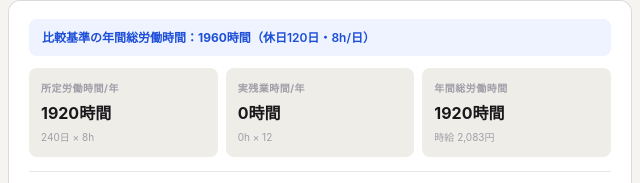
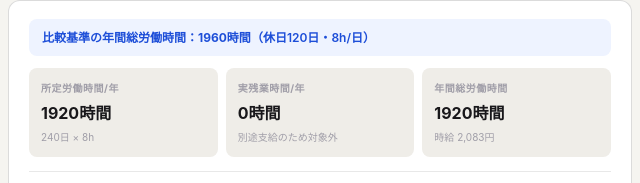
Before and after one commit to towalbsora-collab/salary-simulator, a plain HTML site: page index.html in a window 1280 px wide. Shown: the part 921-1104 px from the top of the page, 320-960 px from the left. Drawn offline with Linux system fonts and the light colour scheme.

Commit message:
Treat input annual as actual total pay incl. OT; exclude full-OT hours from denominator instead of estimating premium pay

```diff
--- a/index.html
+++ b/index.html
@@ -220,7 +220,7 @@ select:focus { border-color: var(--accent); outline: none; }
         <div class="field" style="margin-bottom:12px;">
           <label>残業代の支給タイプ</label>
           <select id="ot_type">
-            <option value="full" selected>全額別途支給（年収に残業代は含まない）</option>
+            <option value="full" selected>全額別途支給（年収には実際に支払われた残業代も込み）</option>
             <option value="minashi">みなし残業あり（一定時間分は年収に含まれる）</option>
             <option value="none">残業代なし（サービス残業）</option>
           </select>
@@ -302,7 +302,7 @@ select:focus { border-color: var(--accent); outline: none; }
       <div class="row-item"><span class="rl">年間休日（入力値）</span><span class="rv" id="ri-holiday">—</span></div>
       <div class="row-item" id="ri-paid-row" style="display:none"><span class="rl">有給取得日数<span class="badge badge-green">加算</span></span><span class="rv" id="ri-paid">—</span></div>
       <div class="row-item"><span class="rl">年収（入力値）</span><span class="rv" id="ri-net-annual-input">—</span></div>
-      <div class="row-item" id="ri-otpay-row" style="display:none"><span class="rl">残業代（別途支給・概算）<span class="badge badge-green">加算</span></span><span class="rv" id="ri-otpay">—</span></div>
+      <div class="row-item" id="ri-otpay-row" style="display:none"><span class="rl">残業時間（別途支給分）<span class="badge badge-green">分母から除外</span></span><span class="rv" id="ri-otpay">—</span></div>
       <div class="row-item"><span class="rl">計算に使う年収</span><span class="rv" id="ri-net-annual">—</span></div>
       <div class="row-item"><span class="rl">実効年間休日</span><span class="rv" id="ri-eff-holiday">—</span></div>
       <div class="row-item"><span class="rl">所定労働日数 × 所定労働時間</span><span class="rv" id="ri-fixed-h">—</span></div>
@@ -377,20 +377,19 @@ function calc() {
   const effHoliday = H + paidDays;
   const fixedDays = 365 - effHoliday;
   const fixedHours = fixedDays * wh;
-  const baseRate = fixedHours > 0 ? annual / fixedHours : 0;
 
-  let minashiHYear = 0, netOtHours = 0, otPayYear = 0;
+  let minashiHYear = 0, netOtHours = 0, otExcludedHours = 0;
   if (otType === 'minashi') {
     minashiHYear = minashiH * 12;
     netOtHours = Math.max(otH, minashiH) * 12;
   } else if (otType === 'full') {
-    netOtHours = otH * 12;
-    otPayYear = baseRate * 1.25 * netOtHours;
+    netOtHours = 0;
+    otExcludedHours = otH * 12;
   } else {
     netOtHours = otH * 12;
   }
 
-  const netAnnual = annual + otPayYear;
+  const netAnnual = annual;
   const totalHours = fixedHours + netOtHours;
   const baseFixedDays = 365 - H0;
   const baseTotalHours = baseFixedDays * wh0;
@@ -413,7 +412,7 @@ function calc() {
   document.getElementById('bd-fixed').textContent = Math.round(fixedHours)+'時間';
   document.getElementById('bd-fixed-s').textContent = Math.round(fixedDays)+'日 × '+wh+'h';
   document.getElementById('bd-ot').textContent = r1(netOtHours)+'時間';
-  document.getElementById('bd-ot-s').textContent = otType==='full' ? otH+'h × 12' : otType==='minashi' ? 'max('+otH+', '+minashiH+')h × 12' : otH+'h × 12（無給）';
+  document.getElementById('bd-ot-s').textContent = otType==='full' ? '別途支給のため対象外' : otType==='minashi' ? 'max('+otH+', '+minashiH+')h × 12' : otH+'h × 12（無給）';
   document.getElementById('bd-total').textContent = r1(totalHours)+'時間';
   document.getElementById('bd-rate').textContent = Math.round(hourRate).toLocaleString('ja-JP')+'円';
 
@@ -421,8 +420,8 @@ function calc() {
   document.getElementById('ri-paid').textContent = '+'+r1(paidDays)+'日';
   document.getElementById('ri-paid-row').style.display = paidDays>0 ? '' : 'none';
   document.getElementById('ri-net-annual-input').textContent = fmtYen(annual);
-  document.getElementById('ri-otpay').textContent = '+'+fmtYen(otPayYear)+'（時給'+Math.round(baseRate)+'円 × 1.25 × '+r1(netOtHours)+'h）';
-  document.getElementById('ri-otpay-row').style.display = otPayYear>0 ? '' : 'none';
+  document.getElementById('ri-otpay').textContent = '-'+r1(otExcludedHours)+'時間（年収には込み・別途公平に支給済みのため労働時間に含めない）';
+  document.getElementById('ri-otpay-row').style.display = otExcludedHours>0 ? '' : 'none';
   document.getElementById('ri-net-annual').textContent = fmtYen(netAnnual);
   document.getElementById('ri-eff-holiday').textContent = r1(effHoliday)+'日';
   document.getElementById('ri-fixed-h').textContent = Math.round(fixedDays)+'日 × '+wh+'h = '+Math.round(fixedHours)+'時間';
@@ -470,7 +469,7 @@ document.getElementById('ot_type').addEventListener('change', function() {
   const v = this.value;
   document.getElementById('panel_minashi').classList.toggle('open', v==='minashi');
   const hint = document.getElementById('ot-hint');
-  if (v==='full') hint.textContent = '全額が追加の残業代として支給されます';
+  if (v==='full') hint.textContent = '年収に残業代込みで支払われるため、残業時間は労働時間（分母）に含めません';
   else if (v==='minashi') hint.textContent = '実態とみなし時間の大きい方を労働時間としてカウントします（みなし分も労働実態としてみなす）';
   else hint.textContent = '残業代は支給されませんが、実際の労働時間として計算します';
   calc();
```
